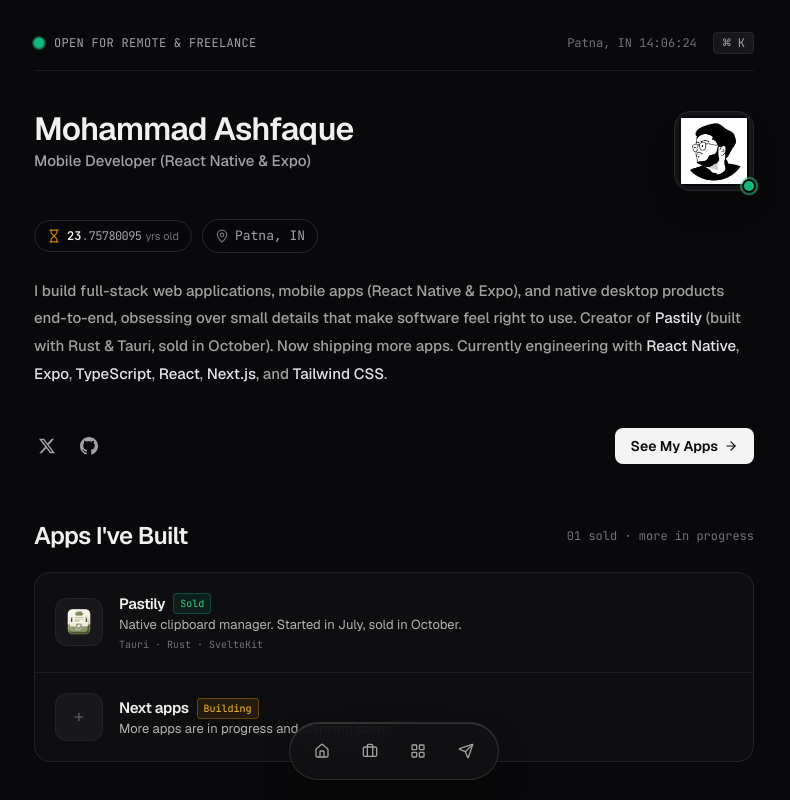
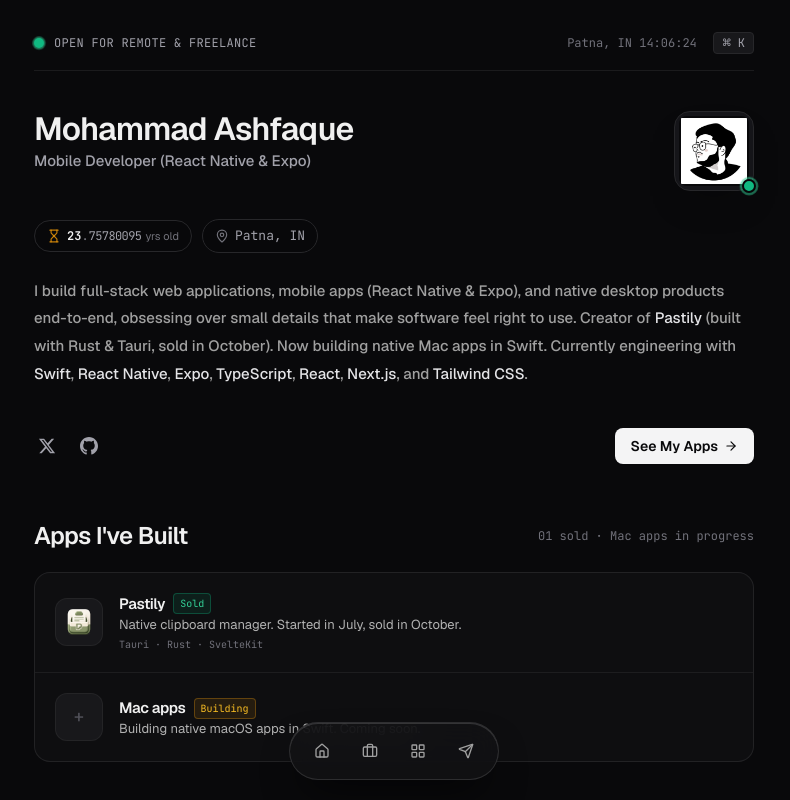
Before and after one commit to MohammadAshfaque/Portfolio, a Next.js app: page / in a window 1280 px wide. Shown: the top 800 px of the page, without its empty margins (246-1036 px from the left). Built offline with nearby package versions, Linux system fonts and the light colour scheme; no server answers.

Commit message:
Update copy: now building native Mac apps in Swift
Co-Authored-By: Claude Sonnet 5.5 <noreply@anthropic.com>
Claude-Session: https://claude.ai/code/session_01NprTxjwoD2sLucSTBLxgkx

```diff
--- a/src/components/Experience.tsx
+++ b/src/components/Experience.tsx
@@ -10,7 +10,7 @@ export default function Experience() {
       period: "2026 — Present",
       type: "Product",
       description:
-        "Started Pastily in July and sold it in October. It was a native clipboard manager built with Rust, Tauri, SvelteKit, and TypeScript. More apps are in progress and shipping now.",
+        "Started Pastily in July and sold it in October. It was a native clipboard manager built with Rust, Tauri, SvelteKit, and TypeScript. Now building native Mac apps in Swift.",
     },
     {
       title: "AI & LLM Trainer / Evaluator",
--- a/src/components/Hero.tsx
+++ b/src/components/Hero.tsx
@@ -22,7 +22,7 @@ export default function Hero() {
 
   const statuses = [
     { label: "Available for Remote & Contract", color: "bg-emerald-500", ping: "bg-emerald-400" },
-    { label: "Shipping new apps", color: "bg-amber-500", ping: "bg-amber-400" },
+    { label: "Building Mac apps", color: "bg-amber-500", ping: "bg-amber-400" },
     { label: "Deep Focus Engineering Mode", color: "bg-cyan-500", ping: "bg-cyan-400" },
   ];
 
@@ -235,7 +235,16 @@ export default function Hero() {
         <p className="text-[#b2b2b2] dark:text-[#a0a0a0] font-sans font-[450] leading-[1.85] text-[13.5px] sm:text-[15px] mb-8">
           I build full-stack web applications, mobile apps (React Native & Expo), and native desktop products end-to-end, obsessing over small details that make software feel right to use. Creator of{" "}
           <span className="text-zinc-200 font-medium">Pastily</span>{" "}
-          (built with Rust & Tauri, sold in October). Now shipping more apps. Currently engineering with{" "}
+          (built with Rust & Tauri, sold in October). Now building native Mac apps in Swift. Currently engineering with{" "}
+          <a
+            href="https://developer.apple.com/swift/"
+            target="_blank"
+            rel="noopener noreferrer"
+            className="text-zinc-200 hover:underline underline-offset-[2px] decoration-zinc-600 font-medium"
+          >
+            Swift
+          </a>
+          ,{" "}
           <a
             href="https://reactnative.dev/"
             target="_blank"
--- a/src/components/Products.tsx
+++ b/src/components/Products.tsx
@@ -20,8 +20,8 @@ const PRODUCTS: Product[] = [
     status: "Sold",
   },
   {
-    name: "Next apps",
-    tagline: "More apps are in progress and shipping soon.",
+    name: "Mac apps",
+    tagline: "Building native macOS apps in Swift. Coming soon.",
     status: "Building",
   },
 ];
@@ -36,7 +36,7 @@ export default function Products() {
           Apps I've Built
         </h2>
         <span className="font-mono text-xs text-zinc-500">
-          {sold.toString().padStart(2, "0")} sold · more in progress
+          {sold.toString().padStart(2, "0")} sold · Mac apps in progress
         </span>
       </div>
 
```
